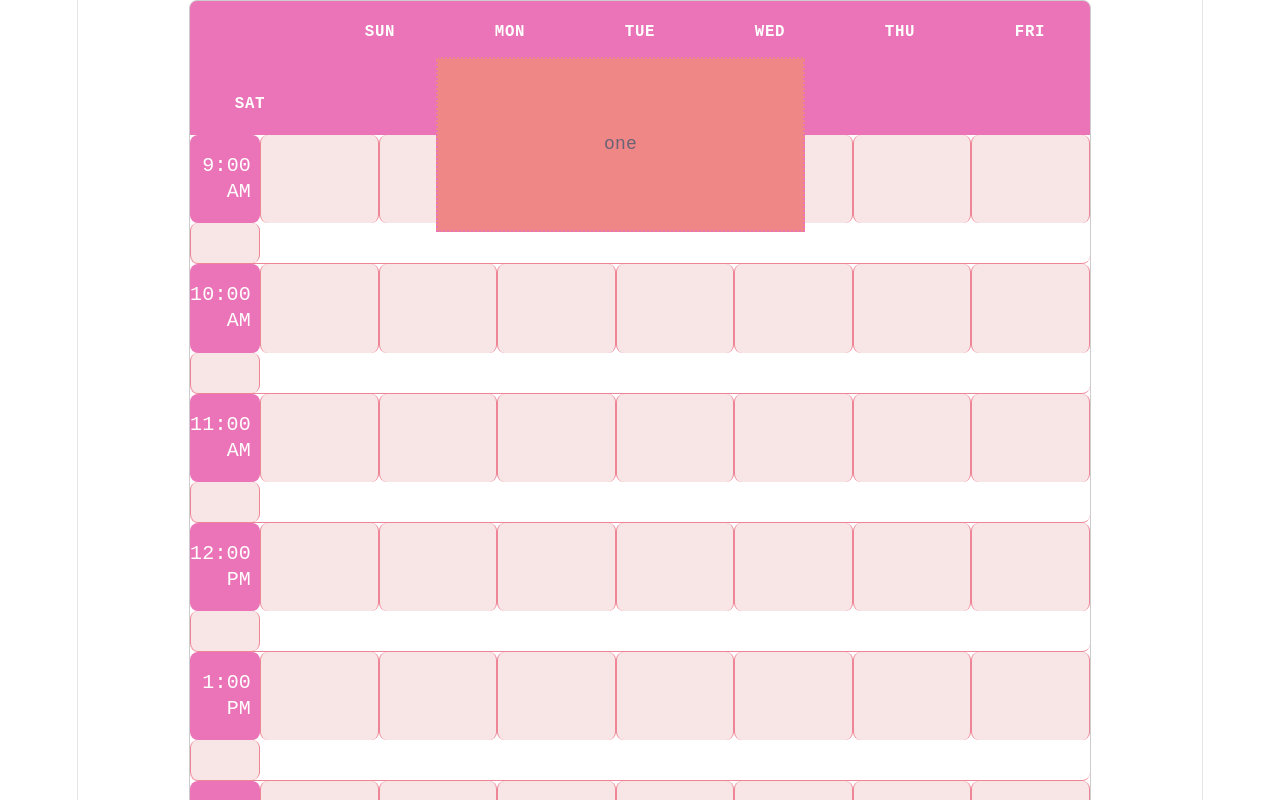
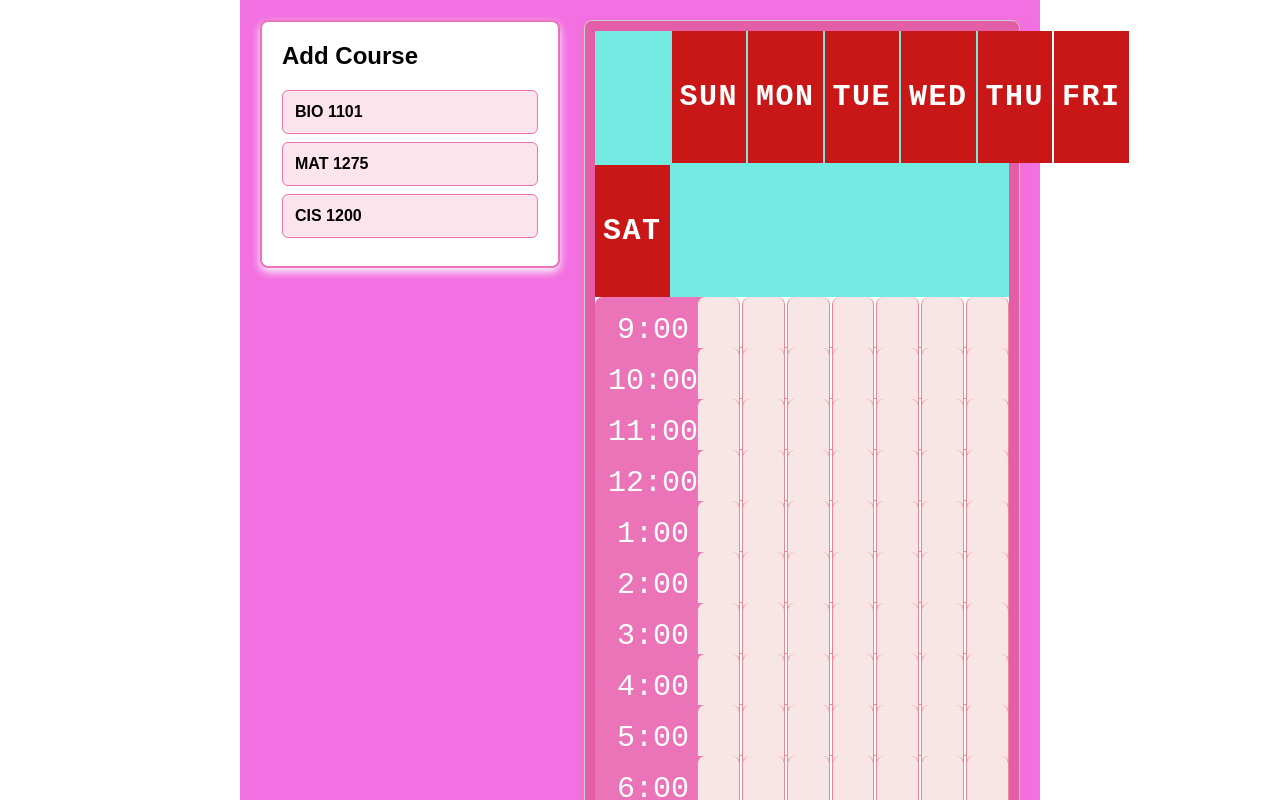
Before and after one commit to Ligia20/college_schedule_builder, a React (Vite) app: page / in a window 1280 px wide. Shown: the top 800 px of the page. Built offline with nearby package versions, Linux system fonts and the light colour scheme.

Commit message:
created side box for courses, calender now has bugs which i need to fix

```diff
--- a/src/App.css
+++ b/src/App.css
@@ -1,62 +1,132 @@
+html, body, #root {
+  margin: 0;
+  padding: 0;
+  width: 100vw;
+  height: 100vh;
+  box-sizing: border-box;
+}
+
+.dashboard_layout {
+  display: flex;
+  gap: 24px;
+  padding: 20px;
+  margin: 0 auto;
+  align-items: flex-start;
+  width: 100vw;
+  width: 100vh;
+  flex-direction: row;
+  flex-wrap: nowrap;
+  background-color: rgb(242, 112, 225);
+  box-sizing: border-box;
+}
+
+.sidebar_panel {
+  width: 300px;
+  background-color: white;
+  border: 2px solid rgb(234, 116, 183);
+  border-radius: 8px;
+  padding: 20px;
+  box-shadow: 0 4px 8px rgb(250, 250, 250);
+  min-width: 300px;
+  box-sizing: border-box;
+}
+.sidebar_title {
+  margin-top: 0;
+  font-family: sans-serif;
+  color: rgb pink
+}
+.course_item {
+  padding: 12px;
+  margin-bottom: 8px;
+  background-color: #fce4ec;
+  border: 1px solid rgb(234, 116, 183);
+  border-radius: 6px;
+  cursor: pointer;
+  font-weight: bold;
+  font-family: sans-serif;
+  transition: background-color 0.2s;
+}
+
+.course_item:hover {
+  background-color: rgb(234, 116, 183);
+  color: white;
+}
+
+
+
 .calender_container{
-  width: 100%;
-  max-width: 900px;
-  margin: 0 auto;
+  flex: 1;
+  width: 30vw;
   font-family:'Courier New', Courier, monospace;
   border: 1px solid #ccc;
   border-radius: 8px;
-  box-shadow: 0 4px 8px rgb (244, 116, 183);
-  overflow: hidden;
-  background-color: rgb(244, 182, 216);
+  box-shadow: 0 4px 8px rgb(244, 116, 183);
+  background-color: rgb(227, 94, 167);
+  padding: 10px;
+}
 
+.week_grid, .schedule_grid_row {
+  display: grid;
+  grid-template-columns: 100px repeat(7, 1fr);
+  width: 100%;
 }
 
 .week_grid {
   display: grid;
   grid-template-columns: repeat(7, 1fr);
-  background-color: rgb(234, 116, 183);
-  gap: 10px;
+  background-color: rgb(116, 234, 226);
+  gap: 2px;
+  width: 100%;
 }
+
+.header_spacer {
+  width: 100px;
+}
+
 .day_column {
-  background: rgb(239, 135, 135)
-  min-height: 200px;
+  background: rgb(201, 23, 23);
+  min-height: 100px;
   padding: 1rem 0.5rem;
   display: flex;
   flex-direction: column;
-  align-items: right;
+  align-items: center;
+  justify-content: center;
+
 }
 .day_name {
-  font-size: 0.875rem;
+  font-size: 30px;
   font-weight: 600;
   color: white;
   text-transform: uppercase;
   letter-spacing: 0.05em;
-}
-.schedule_grid_row {
-  display: grid;
-  grid-template-columns: 70px repeat(7,1fr);
-  border-radius: 8px;
-  border-bottom: 1px solid rgb(238, 133, 150);
-  width: 100%;
+  margin: left;
 
-}
-.schedule_grid_row:last-child {
-  border-bottom: 1px solid rgb(238, 133, 150);
 }
 .schedule_body {
   background-color: white;
   width: 100%;
 }
+.schedule_grid_row {
+  display: grid;
+  grid-template-columns: 100px repeat(7, 1fr);
+  border-radius: 8px;
+  border-bottom: 1px solid rgb(238, 133, 150);
+  gap: 2px;
+
+}
+
+
 .time_label_cell {
-  font-size: 20px;
+  font-size: 30px;
   color: #fffefe;
-  text-align: right;
+  text-align: center;
   padding: 1rem 0.5rem;
   background: rgb(234, 116, 183);
   display: flex;
   align-items: center;
   justify-content: flex-end;
   border-radius: 8px;
+  width: 100%;
 
 }
 
@@ -66,20 +136,25 @@
   background: #f8e6e6;
   border-radius: 8px;
   border-right: 1px solid rgb(238, 133, 150);
+
 }
-.wrapper {
+
+.course_block {
   position: absolute;
-  grid-row: 2;
-  grid-column: 1;
-  z-index: 10;
-  background-color: rgb(239, 135, 135);
-  pointer-events: none;
+  background-color: rgba(239, 135, 135, 0.95);
+  border: 2px solid rgb(234, 116, 183);
+  border-radius: 6px;
+  color: white;
+  font-weight: bold;
   display: flex;
   justify-content: center;
   align-items: center;
-  border: 2px dotted rgb(234, 116, 183)
+  box-sizing: border-box;
+  font-size: 12px;
+  box-shadow: 0 2px 4px rgba(0,0,0,0.1);
+}
 
-}
+
 /*
 .CSBtitle {
   font-size: 32px;
@@ -89,6 +164,7 @@
   color: rgb(244, 182, 216)
 }
   */
+/*
 .counter {
   font-size: 16px;
   padding: 5px 10px;
@@ -273,3 +349,4 @@
     border-right-color: var(--border);
   }
 }
+*/
--- a/src/App.tsx
+++ b/src/App.tsx
@@ -1,13 +1,13 @@
 import {useState} from 'react';
 import './App.css';
 //import Courses from './components/Courses'
-
-/*interface Course {
+/*
+interface Course {
     id: string;
     name: string;
-    code: string;
-    defaultTime: string;
-    deaultDayIndex: number;
+    dayIndex: number;
+    startTimeIndex: number;
+    durationRows: number;
 }
 
 interface scheduleEvent {
@@ -21,44 +21,106 @@ interface CalenderWeek {
 */
 export default function App() {
 
-        const totalDays = 7
-        const columnWidthPercent = 100 / totalDays;
-        const rowHeightPx = 57;
 
-    //const [courses, setCourses] = useState([])
+
+       /* const [courses, setCourses] = useState([]);
+        const [courseName, setCourseName] = useState('');
+        const [selectedDay, setSelectedDay] useState(1);
+        const [selectTime, setSelectedTime] = useState(0);
+        const [duration, setDuration] = useState(1);
+
+        const handleAddCourse = (e: React.FormEvent) => {
+            e.preventDefault();
+            if (!courseName.trim()) return;
+
+            const newCourse: Course = {
+                id: Date.now().toString(),
+                name: courseName,
+                dayIndex: Number (selectedTime),
+                durationRows: Nunmbers (duration)
+            };
+
+            setCourses ([...courses, newCourse]);
+            setCourseName('');
+        }
+
     const eventSettings = {
         left: `calc(70px + (${2 * columnWidthPercent}%))`,
         width: `calc(${2* columnWidthPercent}%)`,
         top: `${1 * rowHeightPx}px`,
         height: `${3 * rowHeightPx}px`,
     };
+    */
+    const [courses, setCourses] = useState([
+    { id: "c1", name: "BIO 1101", day: 1, start: 2,  duration: 3 },
+    { id: "c2", name: "MAT 1275", day: 4, start: 4, duration: 3 },
+    { id: "c3", name: "CIS 1200", day: 5, start: 1, duration: 2 },
+]);
 
-    const dayLabels = ['','Sun', 'Mon', 'Tue', 'Wed', 'Thu', 'Fri', 'Sat'];
+    const [placedCourses, setPlacedCourses] = useState<any[]>([]);
+
+    const totalDays = 7
+    const columnWidthPercent = 100 / totalDays;
+    const rowHeightPx = 50;
+
+    const handlePlaceCourse = (course: any) => {
+        const style = {
+        position: "absolute" as const,
+      /* 100px matches the explicit time label width column track set in CSS */
+        left: `calc(100px + ${course.day * columnWidthPercent}%)`,
+        width: `${columnWidthPercent}%`,
+         top: `${course.start * rowHeightPx}px`,
+        height: `${course.duration * rowHeightPx}px`,
+        };
+
+        if (placedCourses.some(item => item.id === course.id)) return;
+
+        setPlacedCourses(prev => [...prev, { ...course, style }]);
+    };
+
+
+    const dayLabels = ['Sun', 'Mon', 'Tue', 'Wed', 'Thu', 'Fri', 'Sat'];
     /*const [messages, setMessages] = useState<string[]>([]); */
     const timeSlots = ['9:00 AM', '10:00 AM','11:00 AM','12:00 PM','1:00 PM',
         '2:00 PM','3:00 PM','4:00 PM','5:00 PM','6:00 PM','7:00 PM','8:00 PM',
         '9:00 PM',
     ]
+
     return <>
-
     {/*
        courses.map(
             (text, index) => <Message key={index} text={text} index={index} />
         )
 
     */}
+    <div className="dashboard_layout">
+
+        <div className="sidebar_panel">
+            <h2 className="sidebar_title">Add Course</h2>
+            <div className="course_list">
+                {courses.map(course => (
+                    <div key={course.id} className="course_item" onClick={() => handlePlaceCourse(course)} >
+                        {course.name}
+                    </div>
+                ))}
+            </div>
+        </div>
+
 
         <div className="calender_container">
+
             <div className="week_grid">
-            {dayLabels.map((day, index) => (
+                <div className="header_space"></div>
+                    {dayLabels.map((day,index) => (
                         <div key={index} className="day_column">
                             <span className="day_name">{day}</span>
                     </div>
                     ))}
             </div>
+
         <div className="schedule_body">
         {timeSlots.map((time, timeIndex) => (
-            <div key={timeIndex} className="schedule_grid_row" style={{height: `${rowHeightPx}`}}>
+            <div key={timeIndex} className="schedule_grid_row" style={{height: `${rowHeightPx}px`}}>
                 <div className="time_label_cell">
                     {time}
                 </div>
@@ -69,13 +131,16 @@ export default function App() {
                 ))}
             </div>
         ))}
-            <div className="wrapper" style={eventSettings}>
-                <div>one</div>
+
+        {placedCourses.map(event => (
+            <div key={event.id} className="course_block" style={event.Style}>
+                {event.name}
+            </div>
+        ))}
+
         </div>
         </div>
         </div>
-
     {/* <h1 className="CSBtitle">College Schedule Builder</h1> */}
     </>;
-
-}
+};
--- a/src/index.css
+++ b/src/index.css
@@ -1,3 +1,4 @@
+/*
 :root {
   --text: #6b6375;
   --text-h: #08060d;
@@ -29,6 +30,7 @@
     font-size: 16px;
   }
 }
+
 
 @media (prefers-color-scheme: dark) {
   :root {
@@ -109,3 +111,4 @@ code {
   padding: 4px 8px;
   background: var(--code-bg);
 }
+*/
```
Lines whose indentation alone changed are shown as unchanged.
